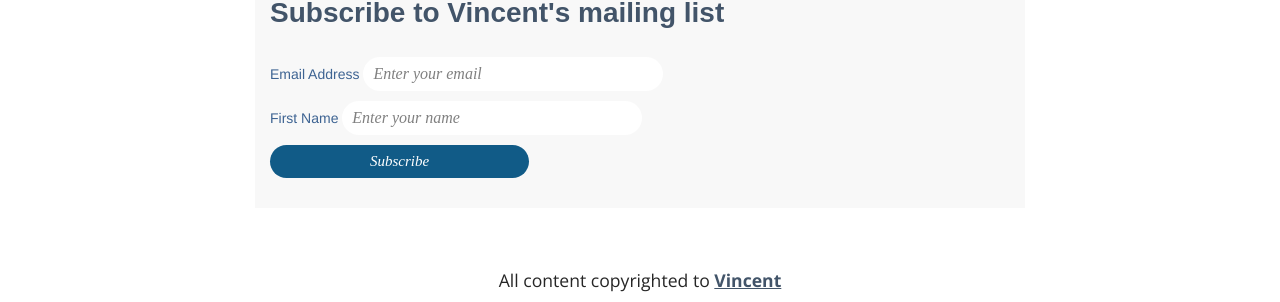
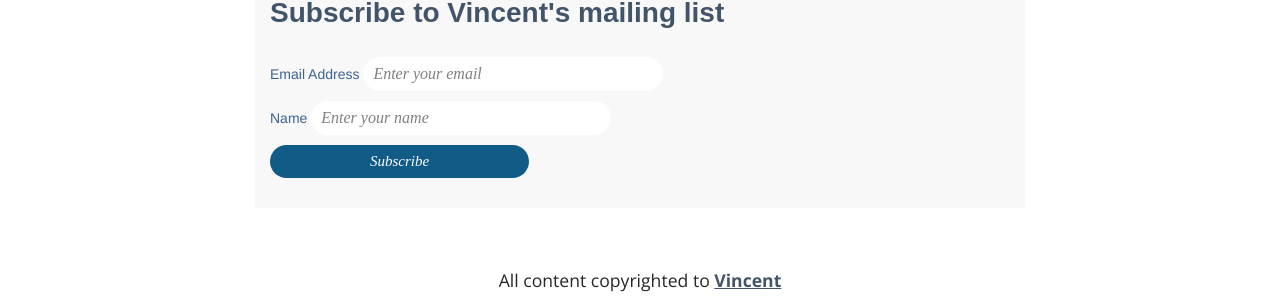
Before and after one commit to vincetallica/vincetallica.github.io, a Jekyll site: the page built from _pages/contact.md, in a window 1280 px wide and 900 px high, scrolled down 160 px. Shown: the part 548-850 px from the top of the window. Built offline with Jekyll 4.4.1, drawn with Linux system fonts in a browser that asks for light colours; some web fonts are replaced; comment, search, counter and statistics services are not loaded.

Commit message:
subscription form

```diff
--- a/_includes/subscription-form.html
+++ b/_includes/subscription-form.html
@@ -7,7 +7,7 @@
   #mc_embed_signup input {
       border: medium none;
       color: gray;
-      font-family: times new roman;
+      font-family: code;
       font-size: 16px;
       font-style: italic;
       margin-bottom: 10px;
@@ -36,11 +36,11 @@
       <div id="mc_embed_signup_scroll">
   	<h2>Subscribe to Vincent's mailing list</h2>
   <div class="mc-field-group">
-  	<label for="mce-EMAIL">Email Address </label>
+  	<label for="mce-EMAIL"> Email Address </label>
   	<input type="email" size="30" value="Enter your email" name="EMAIL" class="required email" id="mce-EMAIL">
   </div>
   <div class="mc-field-group">
-  	<label for="mce-FNAME">First Name </label>
+  	<label for="mce-FNAME"> Name </label>
   	<input type="text" size="30" value="Enter your name" name="FNAME" class="" id="mce-FNAME">
   </div>
   	<div id="mce-responses" class="clear">
```
